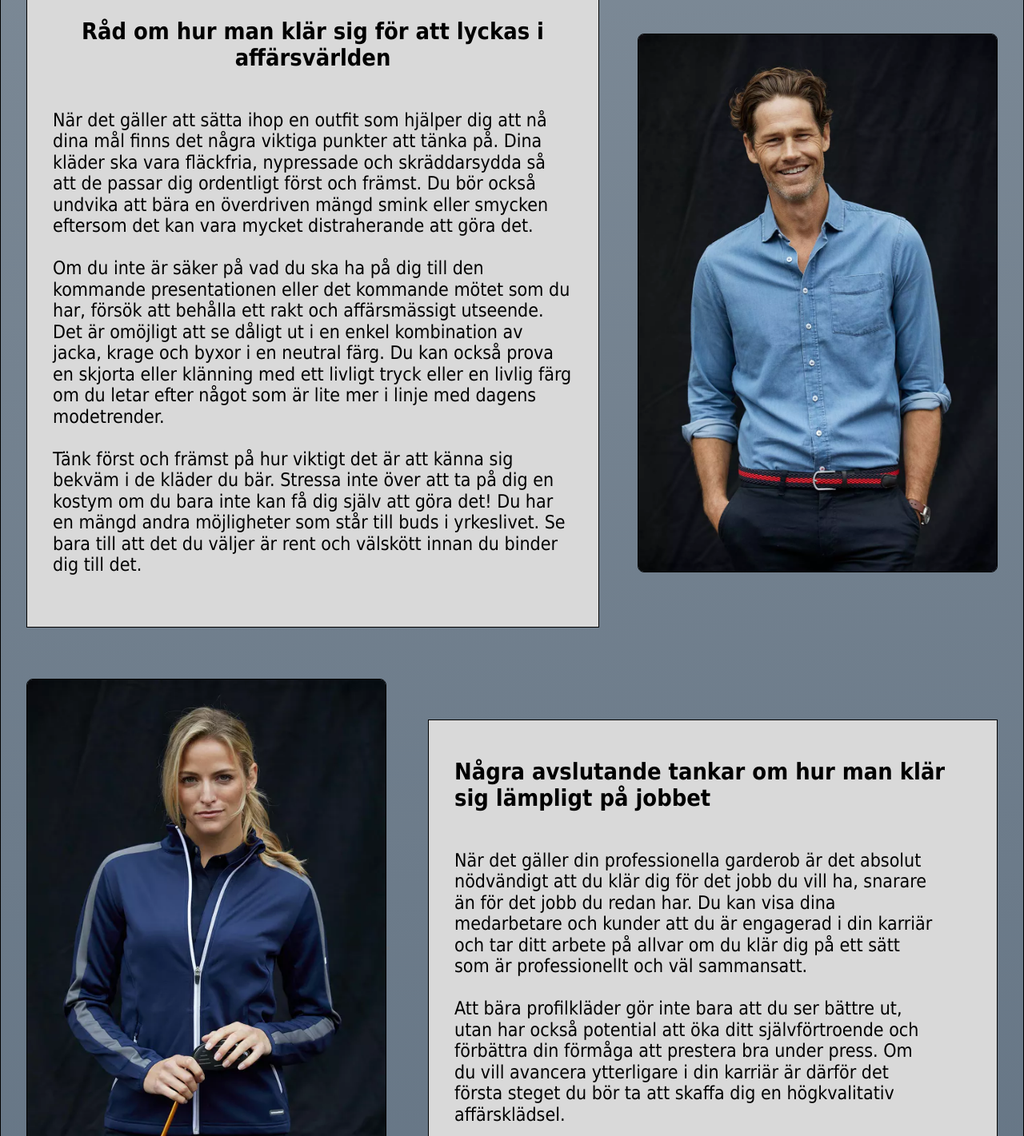
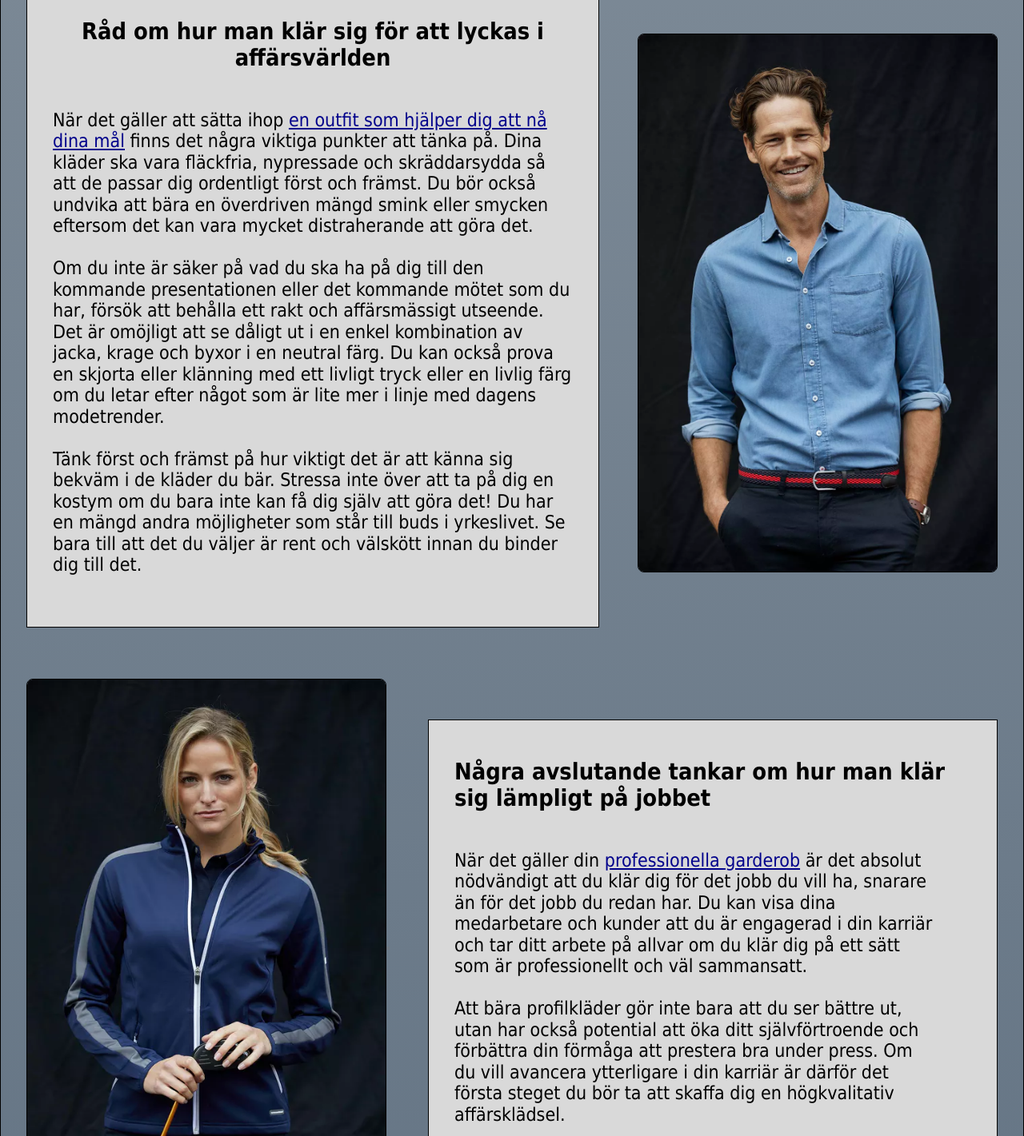
Before and after one commit to profilklader/profilklader-och-arbetsklader, a website built with Parcel: page lyckas-med-profilen.html in a window 1280 px wide. Shown: the part 5060-6481 px from the top of the page at 80% size. Built offline with nearby package versions, Linux system fonts and the light colour scheme.

Commit message:
Backlink Update

```diff
--- a/lyckas-med-profilen.html
+++ b/lyckas-med-profilen.html
@@ -594,8 +594,8 @@
             </h2>
             <span class="lyckas-med-profilen-text70">
               <span>
-                När det gäller att sätta ihop en outfit som hjälper dig att nå
-                dina mål finns det några viktiga punkter att tänka på. Dina
+                När det gäller att sätta ihop <a href="https://myusf.usfca.edu/career-services/career-guide/interviews/dress-for-success">en outfit som hjälper dig att nå
+                dina mål</a> finns det några viktiga punkter att tänka på. Dina
                 kläder ska vara fläckfria, nypressade och skräddarsydda så att
                 de passar dig ordentligt först och främst. Du bör också undvika
                 att bära en överdriven mängd smink eller smycken eftersom det
@@ -646,7 +646,7 @@
             </h2>
             <span class="lyckas-med-profilen-text82">
               <span>
-                När det gäller din professionella garderob är det absolut
+                När det gäller din <a href="https://cdn.careers.usc.edu/wp-content/uploads/sites/135/2021/11/Dress-for-Success.pdf">professionella garderob</a> är det absolut
                 nödvändigt att du klär dig för det jobb du vill ha, snarare än
                 för det jobb du redan har. Du kan visa dina medarbetare och
                 kunder att du är engagerad i din karriär och tar ditt arbete på
```
